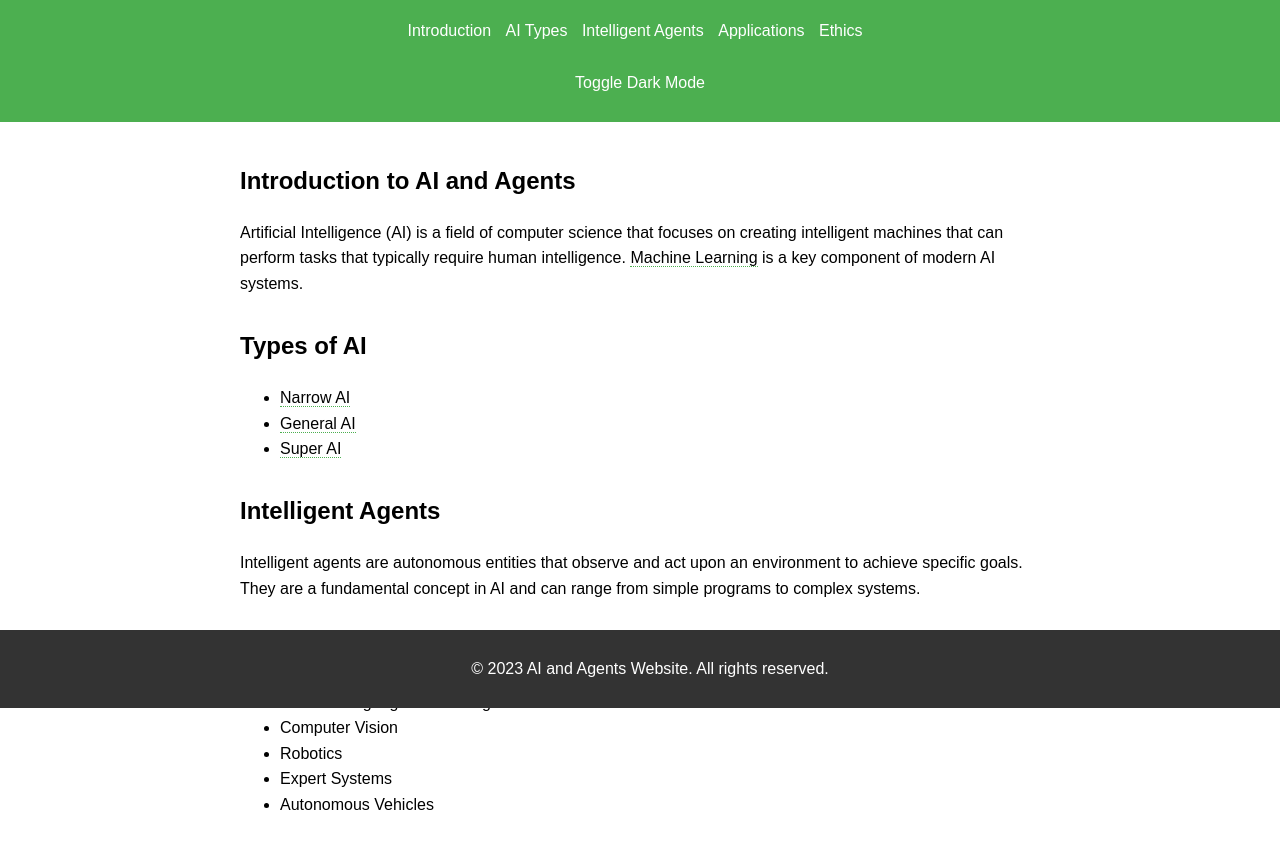
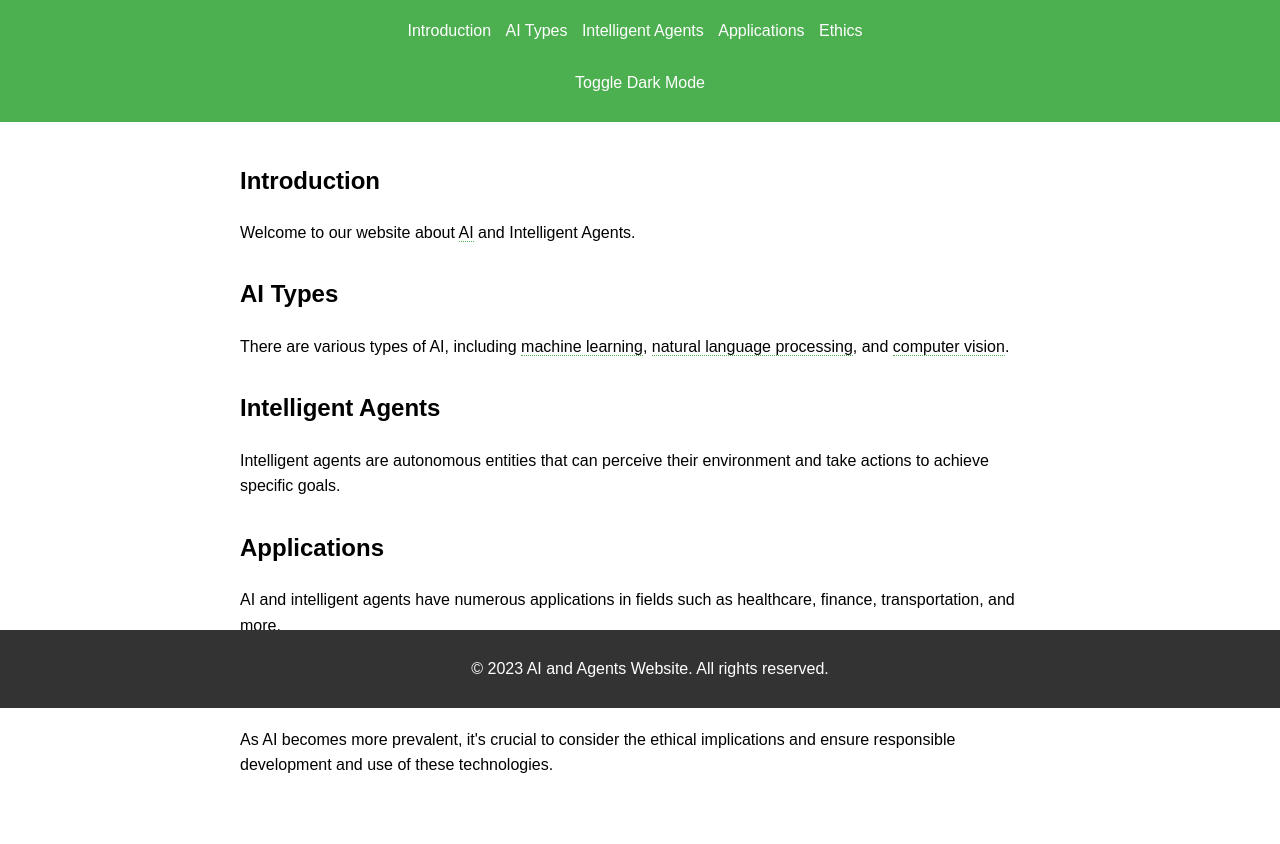
Before and after one commit to Axle-Bucamp/littleProject, a plain HTML site: page index.html in a window 1280 px wide. Shown: the part 92-936 px from the top of the page. Drawn offline with Linux system fonts and the light colour scheme.

Commit message:
Create initial index.html file

```diff
--- a/index.html
+++ b/index.html
@@ -18,43 +18,33 @@
                 <li><a href="#ethics">Ethics</a></li>
             </ul>
         </nav>
-        <button onclick="toggleDarkMode()">Toggle Dark Mode</button>
+        <button id="darkModeToggle">Toggle Dark Mode</button>
     </header>
 
     <main>
         <section id="introduction">
-            <h2>Introduction to AI and Agents</h2>
-            <p>Artificial Intelligence (AI) is a field of computer science that focuses on creating intelligent machines that can perform tasks that typically require human intelligence. <span class="ai-term">Machine Learning<span class="tooltip">A subset of AI that enables systems to learn and improve from experience without being explicitly programmed.</span></span> is a key component of modern AI systems.</p>
+            <h2>Introduction</h2>
+            <p>Welcome to our website about <span class="ai-term" data-tooltip="Artificial Intelligence: The simulation of human intelligence in machines">AI</span> and Intelligent Agents.</p>
         </section>
 
         <section id="ai-types">
-            <h2>Types of AI</h2>
-            <ul>
-                <li><span class="ai-term">Narrow AI<span class="tooltip">AI systems designed and trained for a specific task.</span></span></li>
-                <li><span class="ai-term">General AI<span class="tooltip">AI systems with human-like cognitive abilities across a wide range of tasks.</span></span></li>
-                <li><span class="ai-term">Super AI<span class="tooltip">Hypothetical AI that surpasses human intelligence and capabilities.</span></span></li>
-            </ul>
+            <h2>AI Types</h2>
+            <p>There are various types of AI, including <span class="ai-term" data-tooltip="Machine Learning: AI systems that improve their performance with experience">machine learning</span>, <span class="ai-term" data-tooltip="Natural Language Processing: AI systems that can understand and generate human language">natural language processing</span>, and <span class="ai-term" data-tooltip="Computer Vision: AI systems that can interpret and analyze visual information">computer vision</span>.</p>
         </section>
 
         <section id="intelligent-agents">
             <h2>Intelligent Agents</h2>
-            <p>Intelligent agents are autonomous entities that observe and act upon an environment to achieve specific goals. They are a fundamental concept in AI and can range from simple programs to complex systems.</p>
+            <p>Intelligent agents are autonomous entities that can perceive their environment and take actions to achieve specific goals.</p>
         </section>
 
         <section id="applications">
-            <h2>Applications of AI and Agents</h2>
-            <ul>
-                <li>Natural Language Processing</li>
-                <li>Computer Vision</li>
-                <li>Robotics</li>
-                <li>Expert Systems</li>
-                <li>Autonomous Vehicles</li>
-            </ul>
+            <h2>Applications</h2>
+            <p>AI and intelligent agents have numerous applications in fields such as healthcare, finance, transportation, and more.</p>
         </section>
 
         <section id="ethics">
-            <h2>AI Ethics and Implications</h2>
-            <p>As AI becomes more prevalent, it's crucial to consider the ethical implications and potential impacts on society. Key concerns include privacy, bias, job displacement, and the long-term effects of AI on human cognition and behavior.</p>
+            <h2>Ethics</h2>
+            <p>As AI becomes more prevalent, it's crucial to consider the ethical implications and ensure responsible development and use of these technologies.</p>
         </section>
     </main>
 
@@ -62,7 +52,7 @@
         <p>&copy; 2023 AI and Agents Website. All rights reserved.</p>
     </footer>
 
-    <button id="backToTop" onclick="scrollToTop()" style="display: none;">Back to Top</button>
+    <button id="backToTop" title="Go to top">Top</button>
 
     <script src="script.js"></script>
 </body>
```
